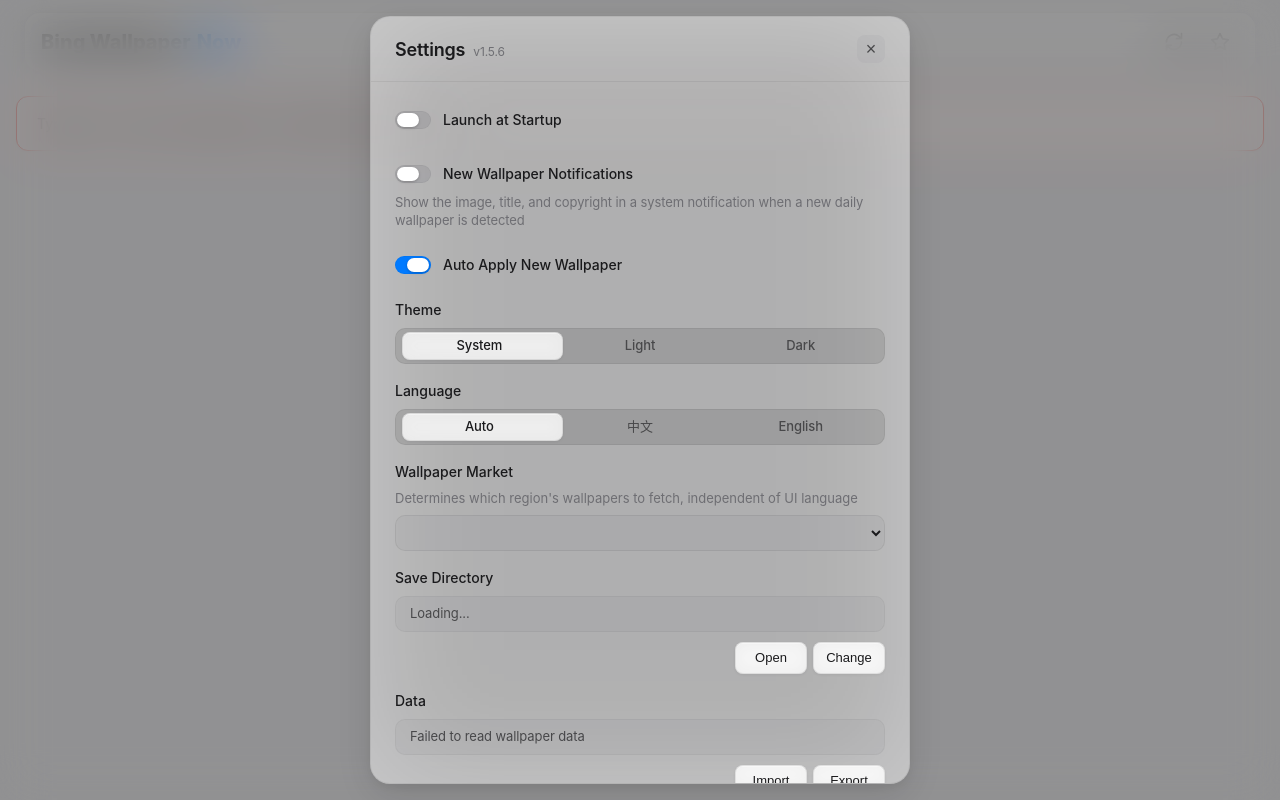
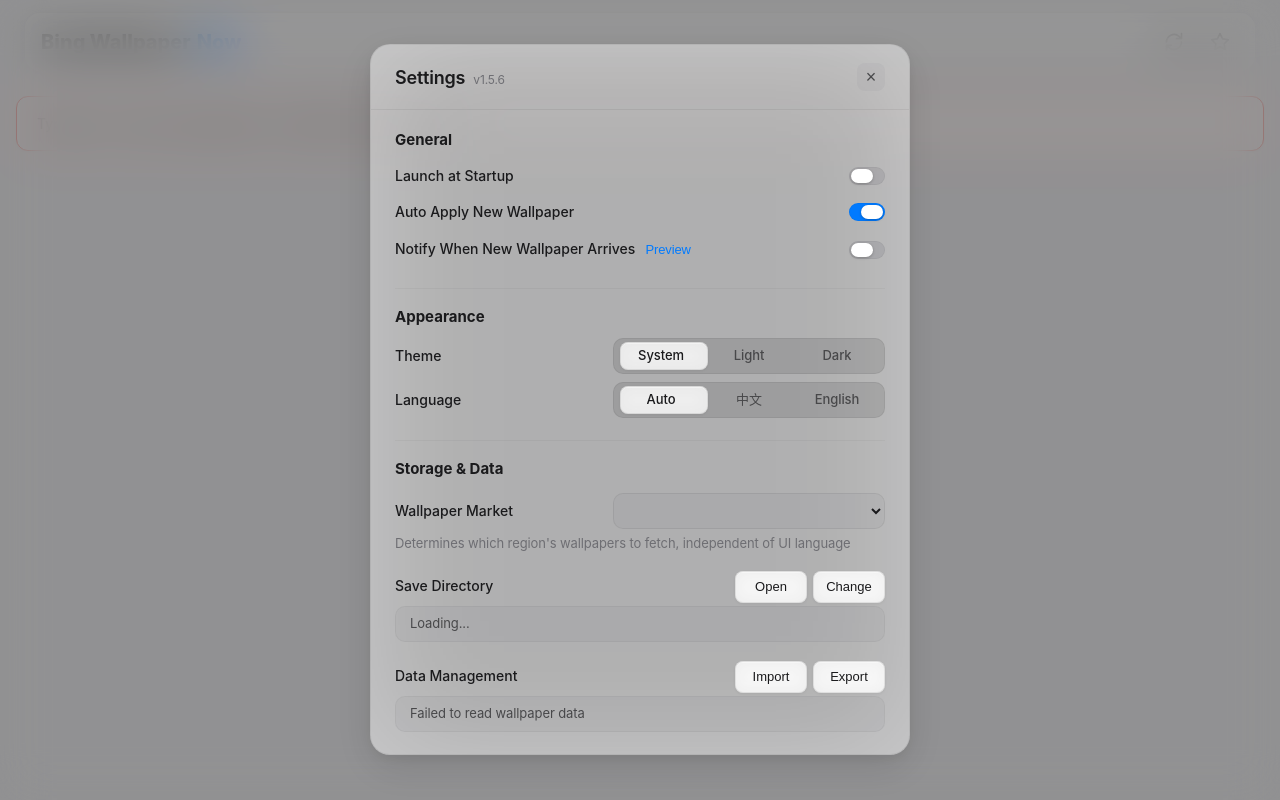
Before and after one commit to qiyuey/bing-wallpaper-now, a React (Vite) app: page / in a window 1280 px wide. Both pictures are taken after a click on the button "Settings". Built offline with nearby package versions, Linux system fonts and the light colour scheme.

Commit message:
feat(settings): reorganize settings into clear groups

```diff
--- a/src/components/SegmentedControl.module.css
+++ b/src/components/SegmentedControl.module.css
@@ -6,7 +6,7 @@
   background: rgba(0, 0, 0, 0.1);
   border-radius: 10px;
   border: 0.5px solid rgba(0, 0, 0, 0.06);
-  margin-top: var(--settings-row-gap, 0.5rem);
+  margin-top: 0;
   box-sizing: border-box;
 }
 
--- a/src/components/Settings.module.css
+++ b/src/components/Settings.module.css
@@ -1,4 +1,4 @@
-.section {
+.settingsGroup {
   --settings-row-min-height: 2.25rem;
   --settings-field-height: 2.25rem;
   --settings-segmented-height: 2.25rem;
@@ -18,8 +18,44 @@
   margin-bottom: 1.125rem;
 }
 
-.section:last-child {
+.settingsGroup:last-child {
   margin-bottom: 0;
+}
+
+.settingsGroup + .settingsGroup {
+  padding-top: 1.125rem;
+  border-top: 1px solid var(--border-secondary);
+}
+
+.groupTitle {
+  margin: 0 0 0.5rem;
+  color: var(--text-primary);
+  font-size: 0.9375rem;
+  font-weight: 650;
+  line-height: 1.3;
+  letter-spacing: 0;
+}
+
+.settingRow {
+  display: flex;
+  min-height: var(--settings-row-min-height);
+  align-items: center;
+  justify-content: space-between;
+  gap: 1rem;
+  padding: 0.25rem 0;
+}
+
+.settingBlock {
+  padding: 0.125rem 0;
+}
+
+.settingBlock + .settingBlock {
+  margin-top: 0.625rem;
+}
+
+.settingControl {
+  width: 17rem;
+  flex: 0 0 17rem;
 }
 
 .label {
@@ -40,7 +76,7 @@
   min-height: var(--settings-row-min-height);
 }
 
-.label input[type="checkbox"] {
+.switch {
   width: var(--settings-switch-width);
   height: var(--settings-switch-height);
   cursor: pointer;
@@ -59,12 +95,12 @@
   box-shadow: inset 0 0 0 1px rgba(0, 0, 0, 0.04);
 }
 
-:root[data-theme="dark"] .label input[type="checkbox"] {
+:root[data-theme="dark"] .switch {
   background: rgba(120, 120, 128, 0.32);
   box-shadow: inset 0 0 0 1px rgba(255, 255, 255, 0.06);
 }
 
-.label input[type="checkbox"]::before {
+.switch::before {
   content: "";
   position: absolute;
   top: var(--settings-switch-thumb-inset);
@@ -79,15 +115,15 @@
   transition: transform var(--motion-duration-fast) ease;
 }
 
-.label input[type="checkbox"]:checked {
+.switch:checked {
   background: var(--accent-color);
 }
 
-:root[data-theme="dark"] .label input[type="checkbox"]:checked {
+:root[data-theme="dark"] .switch:checked {
   background: var(--accent-color);
 }
 
-.label input[type="checkbox"]:checked::before {
+.switch:checked::before {
   transform: translateX(
     calc(
       var(--settings-switch-width) - var(--settings-switch-thumb-width) -
@@ -96,7 +132,7 @@
   );
 }
 
-.label input[type="checkbox"]:focus-visible {
+.switch:focus-visible {
   outline: none;
   box-shadow:
     inset 0 0 0 1px rgba(0, 0, 0, 0.04),
@@ -147,7 +183,7 @@
   width: 100%;
   height: var(--settings-field-height);
   padding: 0 0.875rem;
-  margin-top: var(--settings-row-gap);
+  margin-top: 0;
   border: 0.5px solid var(--border-primary);
   border-radius: var(--settings-control-radius);
   background: var(--bg-control);
@@ -236,9 +272,41 @@
   max-width: 100%;
 }
 
-.developerButton.developerButton {
+.settingLabelActions {
+  display: flex;
+  align-items: baseline;
+  flex-wrap: nowrap;
+  gap: 0.375rem;
+  min-width: 0;
+}
+
+.inlineLinkButton.inlineLinkButton {
+  display: inline-flex;
+  align-items: baseline;
+  flex: 0 0 auto;
+  min-height: auto;
+  margin: 0;
+  padding: 0.125rem 0.25rem;
+  line-height: 1.35;
+  white-space: nowrap;
+}
+
+.settingLabelActions .label {
+  display: inline;
+  white-space: nowrap;
+}
+
+.inlineActions {
+  display: flex;
+  flex-wrap: wrap;
+  align-items: center;
+  justify-content: flex-end;
+  gap: 0.375rem;
+}
+
+.notificationTestButton.notificationTestButton {
   width: auto;
-  min-width: 9rem;
+  min-width: 7.5rem;
   height: auto;
   min-height: var(--settings-button-height);
   padding-block: 0.45rem;
@@ -335,6 +403,19 @@
 }
 
 @media (max-width: 480px) {
+  .settingRow {
+    gap: 0.625rem;
+  }
+
+  .select {
+    width: 100%;
+  }
+
+  .settingControl {
+    width: 14rem;
+    flex-basis: 14rem;
+  }
+
   .controlButton {
     width: 100%;
   }
--- a/src/components/Settings.tsx
+++ b/src/components/Settings.tsx
@@ -67,8 +67,6 @@ export function Settings({
 
   const [exporting, setExporting] = useState(false);
   const [testingNotification, setTestingNotification] = useState(false);
-  const [notificationTestAvailable, setNotificationTestAvailable] =
-    useState(false);
   const [notificationTestError, setNotificationTestError] = useState<
     string | null
   >(null);
@@ -118,11 +116,6 @@ export function Settings({
   useEffect(() => {
     fetchMarketStatus();
     fetchWallpaperDataStats();
-    invoke<boolean>("notification_test_available")
-      .then(setNotificationTestAvailable)
-      .catch((err) =>
-        console.error("Failed to detect notification test support:", err),
-      );
     invoke<MarketGroup[]>("get_supported_mkts")
       .then(setMarketGroups)
       .catch((err) => console.error("Failed to load market groups:", err));
@@ -269,7 +262,7 @@ export function Settings({
     setTestingNotification(true);
     setNotificationTestError(null);
     try {
-      await invoke("test_new_wallpaper_notification");
+      await invoke("send_test_wallpaper_notification");
     } catch (err) {
       console.error("Failed to test wallpaper notification:", err);
       setNotificationTestError(String(err));
@@ -403,48 +396,77 @@ export function Settings({
         </div>
 
         <div className={modalStyles.body}>
-          <div className={styles.section}>
-            <label className={cn(styles.label, styles.checkboxLabel)}>
+          <section className={styles.settingsGroup}>
+            <h3 className={styles.groupTitle}>{t("settingsGroupGeneral")}</h3>
+            <div className={styles.settingRow}>
+              <span className={styles.label}>{t("launchAtStartup")}</span>
               <input
+                className={styles.switch}
                 type="checkbox"
+                aria-label={t("launchAtStartup")}
                 checked={settings?.launch_at_startup ?? false}
                 onChange={(e) =>
                   handleChange("launch_at_startup", e.target.checked)
                 }
               />
-              <span>{t("launchAtStartup")}</span>
-            </label>
             </div>
-
-          <div className={styles.section}>
-            <label className={cn(styles.label, styles.checkboxLabel)}>
+            <div className={styles.settingRow}>
+              <span className={styles.label}>{t("autoUpdate")}</span>
               <input
+                className={styles.switch}
                 type="checkbox"
+                aria-label={t("autoUpdate")}
+                checked={settings?.auto_update ?? true}
+                onChange={(e) => handleChange("auto_update", e.target.checked)}
+              />
+            </div>
+            <div className={styles.settingBlock}>
+              <div className={styles.settingRow}>
+                <div className={styles.settingLabelActions}>
+                  <span className={styles.label}>
+                    {t("newWallpaperNotification")}
+                  </span>
+                  <button
+                    onClick={handleTestWallpaperNotification}
+                    className={cn(
+                      btnStyles.btn,
+                      btnStyles.btnLink,
+                      btnStyles.btnSmall,
+                      styles.inlineLinkButton,
+                    )}
+                    type="button"
+                    disabled={testingNotification}
+                  >
+                    {testingNotification
+                      ? t("testingWallpaperNotification")
+                      : t("testWallpaperNotification")}
+                  </button>
+                </div>
+                <input
+                  className={styles.switch}
+                  type="checkbox"
+                  aria-label={t("newWallpaperNotification")}
                   checked={settings?.new_wallpaper_notification ?? false}
                   onChange={(e) =>
                     handleChange("new_wallpaper_notification", e.target.checked)
                   }
                 />
-              <span>{t("newWallpaperNotification")}</span>
-            </label>
-            <div className={styles.hint}>
-              {t("newWallpaperNotificationHint")}
               </div>
+              {notificationTestError && (
+                <div className={styles.transferError} role="alert">
+                  {t("testWallpaperNotificationError")}: {notificationTestError}
                 </div>
+              )}
+            </div>
+          </section>
 
-          <div className={styles.section}>
-            <label className={cn(styles.label, styles.checkboxLabel)}>
-              <input
-                type="checkbox"
-                checked={settings?.auto_update ?? true}
-                onChange={(e) => handleChange("auto_update", e.target.checked)}
-              />
-              <span>{t("autoUpdate")}</span>
-            </label>
-          </div>
-
-          <div className={styles.section}>
-            <label className={styles.label}>{t("theme")}</label>
+          <section className={styles.settingsGroup}>
+            <h3 className={styles.groupTitle}>
+              {t("settingsGroupAppearance")}
+            </h3>
+            <div className={styles.settingRow}>
+              <span className={styles.label}>{t("theme")}</span>
+              <div className={styles.settingControl}>
                 <SegmentedControl
                   name="theme"
                   options={[
@@ -456,9 +478,10 @@ export function Settings({
                   onChange={(v) => handleChange("theme", v as Theme)}
                 />
               </div>
-
-          <div className={styles.section}>
-            <label className={styles.label}>{t("language")}</label>
+            </div>
+            <div className={styles.settingRow}>
+              <span className={styles.label}>{t("language")}</span>
+              <div className={styles.settingControl}>
                 <SegmentedControl
                   name="language"
                   options={[
@@ -470,12 +493,15 @@ export function Settings({
                   onChange={(v) => handleChange("language", v)}
                 />
               </div>
+            </div>
+          </section>
 
-          <div className={styles.section}>
-            <label className={styles.label}>
-              {t("market")}
-              <span className={styles.hint}>{t("marketHint")}</span>
-            </label>
+          <section className={styles.settingsGroup}>
+            <h3 className={styles.groupTitle}>{t("settingsGroupStorage")}</h3>
+            <div className={styles.settingBlock}>
+              <div className={styles.settingRow}>
+                <span className={styles.label}>{t("market")}</span>
+                <div className={styles.settingControl}>
                   <select
                     className={styles.select}
                     value={settings?.mkt ?? "zh-CN"}
@@ -500,6 +526,9 @@ export function Settings({
                       </optgroup>
                     ))}
                   </select>
+                </div>
+              </div>
+              <div className={styles.hint}>{t("marketHint")}</div>
               {marketStatus?.is_mismatch && !dismissed && (
                 <div className={styles.mktWarning}>
                   <span>
@@ -517,22 +546,10 @@ export function Settings({
                 </div>
               )}
             </div>
-
-          <div className={styles.section}>
-            <div className={styles.label}>{t("saveDirectory")}</div>
-            <div className={styles.dirRow}>
-              <div
-                className={styles.dirInfo}
-                title={
-                  settings?.save_directory ??
-                  (defaultDir ? defaultDir : t("loading"))
-                }
-              >
-                {settings?.save_directory ??
-                  (defaultDir ? defaultDir : t("loading"))}
-              </div>
-            </div>
-            <div className={styles.directoryActions}>
+            <div className={styles.settingBlock}>
+              <div className={styles.settingRow}>
+                <span className={styles.label}>{t("saveDirectory")}</span>
+                <div className={styles.inlineActions}>
                   <button
                     onClick={handleOpenFolder}
                     className={cn(
@@ -558,6 +575,17 @@ export function Settings({
                     {t("selectFolder")}
                   </button>
                 </div>
+              </div>
+              <div
+                className={styles.dirInfo}
+                title={
+                  settings?.save_directory ??
+                  (defaultDir ? defaultDir : t("loading"))
+                }
+              >
+                {settings?.save_directory ??
+                  (defaultDir ? defaultDir : t("loading"))}
+              </div>
               {settings?.save_directory &&
                 settings.save_directory !== defaultDir && (
                   <button
@@ -574,14 +602,10 @@ export function Settings({
                 )}
             </div>
 
-          <div className={styles.section}>
-            <div className={styles.label}>{t("dataActions")}</div>
-            <div className={styles.dirRow}>
-              <div className={styles.dirInfo} title={dataStatsText}>
-                {dataStatsText}
-              </div>
-            </div>
-            <div className={styles.directoryActions}>
+            <div className={styles.settingBlock}>
+              <div className={styles.settingRow}>
+                <span className={styles.label}>{t("dataActions")}</span>
+                <div className={styles.inlineActions}>
                   <button
                     onClick={handleImport}
                     className={cn(
@@ -611,6 +635,10 @@ export function Settings({
                     {exporting ? t("exportInProgress") : t("exportAction")}
                   </button>
                 </div>
+              </div>
+              <div className={styles.dirInfo} title={dataStatsText}>
+                {dataStatsText}
+              </div>
               {importMessage && (
                 <div
                   className={
@@ -634,35 +662,7 @@ export function Settings({
                 </div>
               )}
             </div>
-
-          {notificationTestAvailable && (
-            <div className={styles.section}>
-              <div className={styles.label}>{t("developerMode")}</div>
-              <div className={styles.directoryActions}>
-                <button
-                  onClick={handleTestWallpaperNotification}
-                  className={cn(
-                    btnStyles.btn,
-                    btnStyles.btnSecondary,
-                    btnStyles.btnSmall,
-                    styles.controlButton,
-                    styles.developerButton,
-                  )}
-                  type="button"
-                  disabled={testingNotification}
-                >
-                  {testingNotification
-                    ? t("testingWallpaperNotification")
-                    : t("testWallpaperNotification")}
-                </button>
-              </div>
-              {notificationTestError && (
-                <div className={styles.transferError} role="alert">
-                  {t("testWallpaperNotificationError")}: {notificationTestError}
-                </div>
-              )}
-            </div>
-          )}
+          </section>
         </div>
       </div>
     </div>
--- a/src/i18n/translations.ts
+++ b/src/i18n/translations.ts
@@ -40,13 +40,14 @@ export const translations = {
     // 设置相关
     settings: "设置",
     settingsTitle: "设置",
+    settingsGroupGeneral: "常规",
+    settingsGroupAppearance: "外观",
+    settingsGroupStorage: "存储与数据",
     launchAtStartup: "开机自启动",
     autoUpdate: "自动应用新壁纸",
     autoUpdateHint:
       "开启时：自动获取新壁纸，并在检测到更新的壁纸时自动应用该壁纸\n关闭时：只有手动点击设置壁纸才会设置，但是仍然会自动获取新壁纸",
-    newWallpaperNotification: "新壁纸通知",
-    newWallpaperNotificationHint:
-      "检测到当天的新壁纸时，通过系统通知展示图片、标题和版权说明",
+    newWallpaperNotification: "发现新壁纸时通知",
     theme: "主题",
     themeSystem: "跟随系统",
     themeLight: "浅色",
@@ -64,7 +65,7 @@ export const translations = {
     marketMismatchWarning:
       "注意：Bing 实际返回了 {actualMkt} 的壁纸，与您选择的 {requestedMkt} 不同。这通常是因为您所在地区的 Bing 不支持该市场。",
     saveDirectory: "保存目录",
-    dataActions: "数据",
+    dataActions: "数据管理",
     dataStatsSummary: "{count} 张壁纸 · {range}",
     dataStatsSummaryOne: "1 张壁纸 · {range}",
     dataStatsEmpty: "0 张壁纸",
@@ -73,10 +74,9 @@ export const translations = {
     settingsLoading: "加载设置中...",
     settingsSaveError: "保存设置失败",
     settingsFolderSelectError: "选择文件夹失败",
-    developerMode: "开发者模式",
-    testWallpaperNotification: "测试新壁纸通知",
-    testingWallpaperNotification: "正在发送...",
-    testWallpaperNotificationError: "测试通知失败",
+    testWallpaperNotification: "预览",
+    testingWallpaperNotification: "预览中...",
+    testWallpaperNotificationError: "无法预览通知",
 
     // 导入
     importData: "数据导入",
@@ -189,13 +189,14 @@ export const translations = {
     // 设置相关
     settings: "Settings",
     settingsTitle: "Settings",
+    settingsGroupGeneral: "General",
+    settingsGroupAppearance: "Appearance",
+    settingsGroupStorage: "Storage & Data",
     launchAtStartup: "Launch at Startup",
     autoUpdate: "Auto Apply New Wallpaper",
     autoUpdateHint:
       "When enabled: Automatically fetch new wallpapers and apply them when detected\nWhen disabled: Only set wallpaper when manually clicked, but still automatically fetch new wallpapers",
-    newWallpaperNotification: "New Wallpaper Notifications",
-    newWallpaperNotificationHint:
-      "Show the image, title, and copyright in a system notification when a new daily wallpaper is detected",
+    newWallpaperNotification: "Notify When New Wallpaper Arrives",
     theme: "Theme",
     themeSystem: "System",
     themeLight: "Light",
@@ -214,7 +215,7 @@ export const translations = {
     marketMismatchWarning:
       "Note: Bing returned wallpapers for {actualMkt} instead of your selected {requestedMkt}. This usually happens when Bing in your region does not support the selected market.",
     saveDirectory: "Save Directory",
-    dataActions: "Data",
+    dataActions: "Data Management",
     dataStatsSummary: "{count} wallpapers · {range}",
     dataStatsSummaryOne: "1 wallpaper · {range}",
     dataStatsEmpty: "0 wallpapers",
@@ -223,10 +224,9 @@ export const translations = {
     settingsLoading: "Loading settings...",
     settingsSaveError: "Failed to save settings",
     settingsFolderSelectError: "Failed to select folder",
-    developerMode: "Developer Mode",
-    testWallpaperNotification: "Test New Wallpaper Notification",
-    testingWallpaperNotification: "Sending...",
-    testWallpaperNotificationError: "Notification Test Failed",
+    testWallpaperNotification: "Preview",
+    testingWallpaperNotification: "Previewing...",
+    testWallpaperNotificationError: "Unable to Preview Notification",
 
     // 导入
     importData: "Data Import",
```
Also changed, not shown: 1 other file (tests, documents, lock files or other folders). Lines whose indentation alone changed are shown as unchanged.
